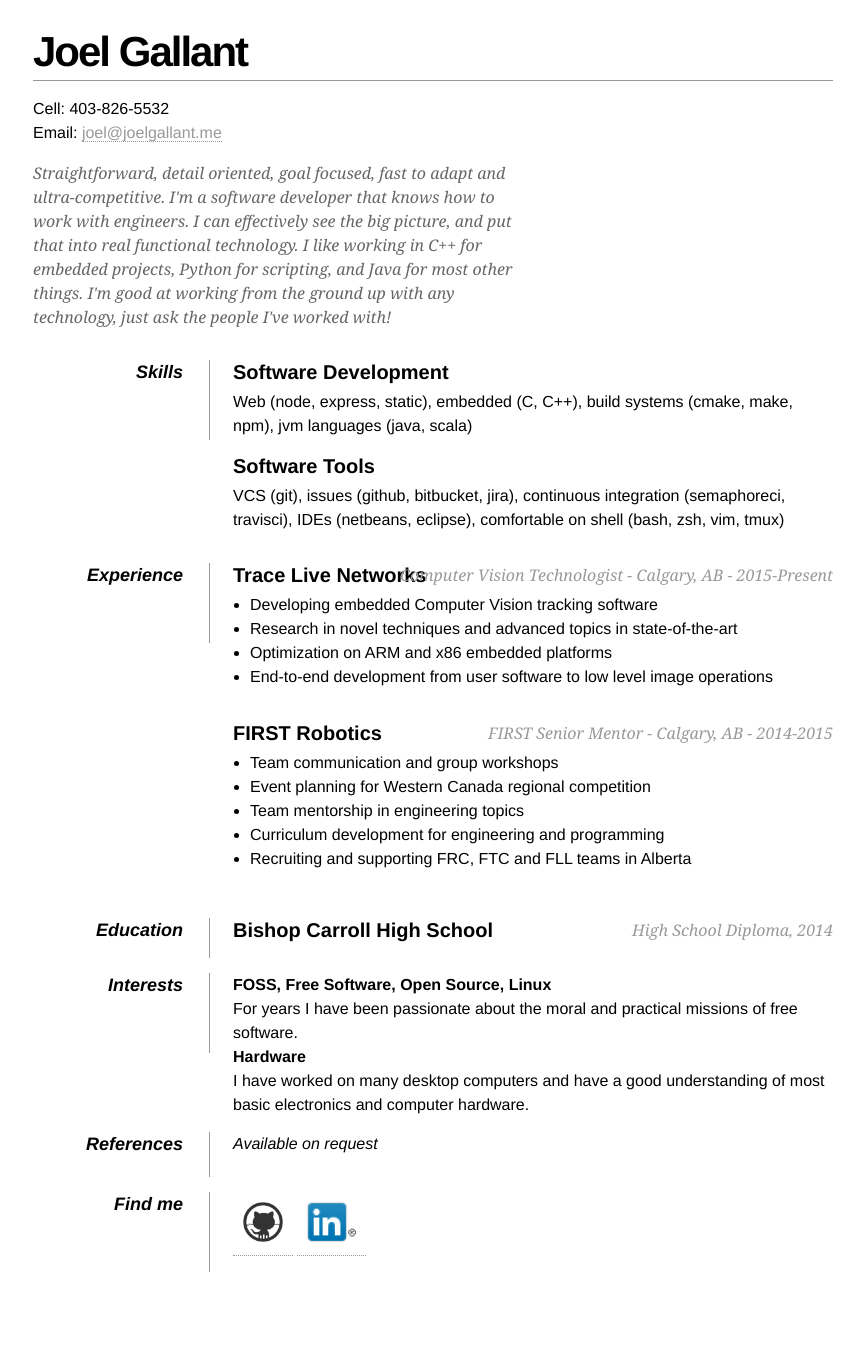
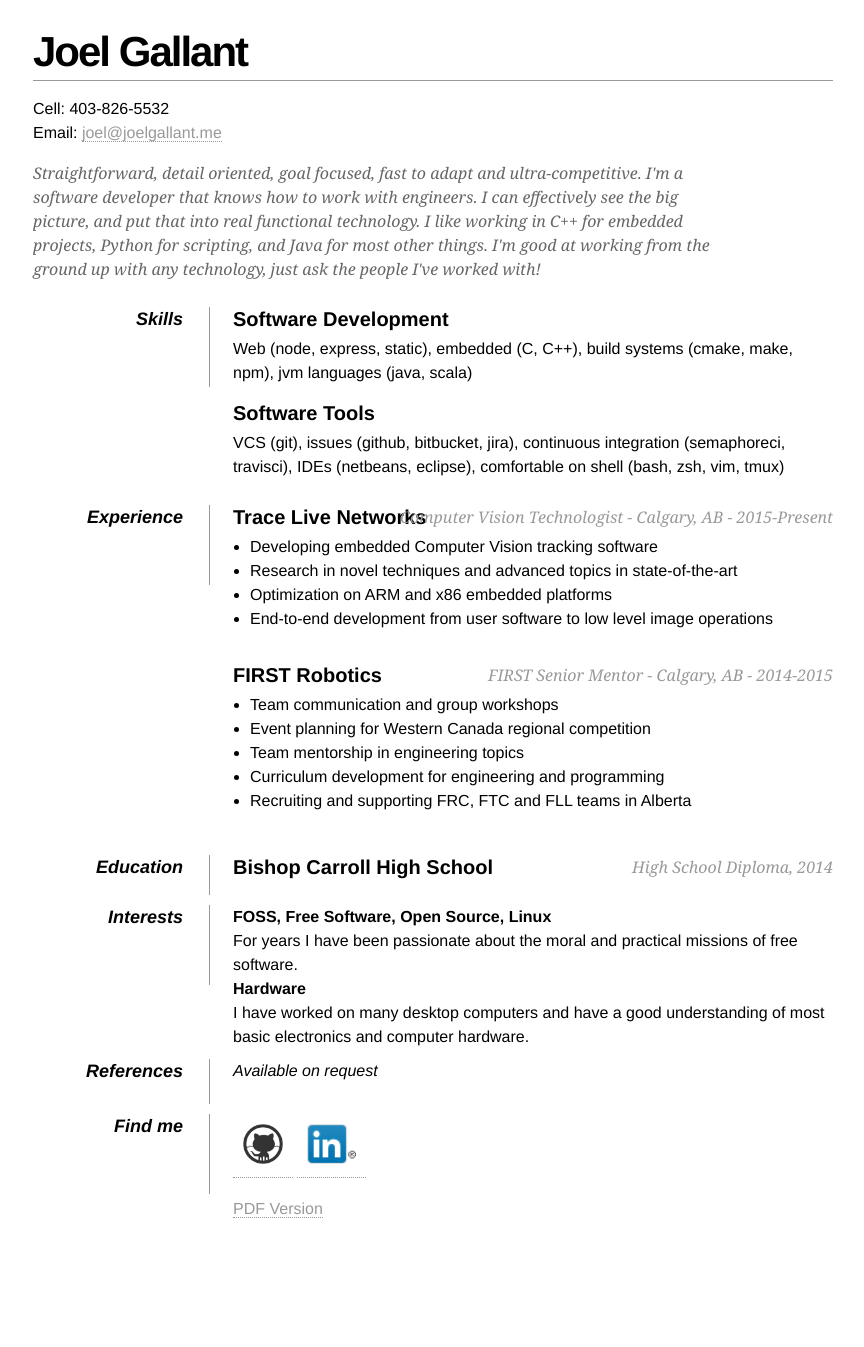
Before and after one commit to joelg236/joelg236.github.io, a Jekyll site: the page built from resume.html, in a window 1280 px wide. Shown: the whole page, without its empty margins (207-1071 px from the left). Built offline with Jekyll 4.4.1, drawn with Linux system fonts in a browser that asks for light colours; after the commit the page ends 1307 px from its top, so only the background shows below that.

Commit message:
PDF version

```diff
--- a/resume.html
+++ b/resume.html
@@ -18,11 +18,11 @@
         a { color: #999; text-decoration: none; border-bottom: 1px dotted #999; }
         a:hover { border-bottom-style: solid; color: black; }
         ul { margin: 0 0 32px 17px; }
-        #objective { width: 500px; float: left; }
+        #objective { width: 700px; float: left; }
         #objective p { font-family: Georgia, Serif; font-style: italic; color: #666; }
         dt { font-style: italic; font-weight: bold; font-size: 18px; text-align: right; padding: 0 26px 0 0; width: 150px; float: left; height: 80px; border-right: 1px solid #999;  }
         dd { width: 600px; float: right; }
-        dd.clear { float: none; margin: 0; height: 15px; }
+        dd.clear { float: none; margin: 0; height: 10px; }
         dd img { padding: 10px; }
   </style>
   <style media="print" type="text/css">
@@ -106,8 +106,11 @@
 
             <dt>Find me</dt>
                 <dd>
-                    <a href="https://github.com/joelg236"><img height="40" src="/img/github.png"></a>
-                    <a href="https://www.linkedin.com/slink?code=bByKq45"><img height="40" src="/img/linkedin.png"></a>
+                    <p>
+                        <a href="https://github.com/joelg236"><img height="40" src="/img/github.png"></a>
+                        <a href="https://www.linkedin.com/slink?code=bByKq45"><img height="40" src="/img/linkedin.png"></a>
+                    </p>
+                    <p><a href="/resume.pdf">PDF Version</a></p>
                 </dd>
             <dd class="clear"></dd>
         </dl>
```
Also changed, not shown: 1 other file.
